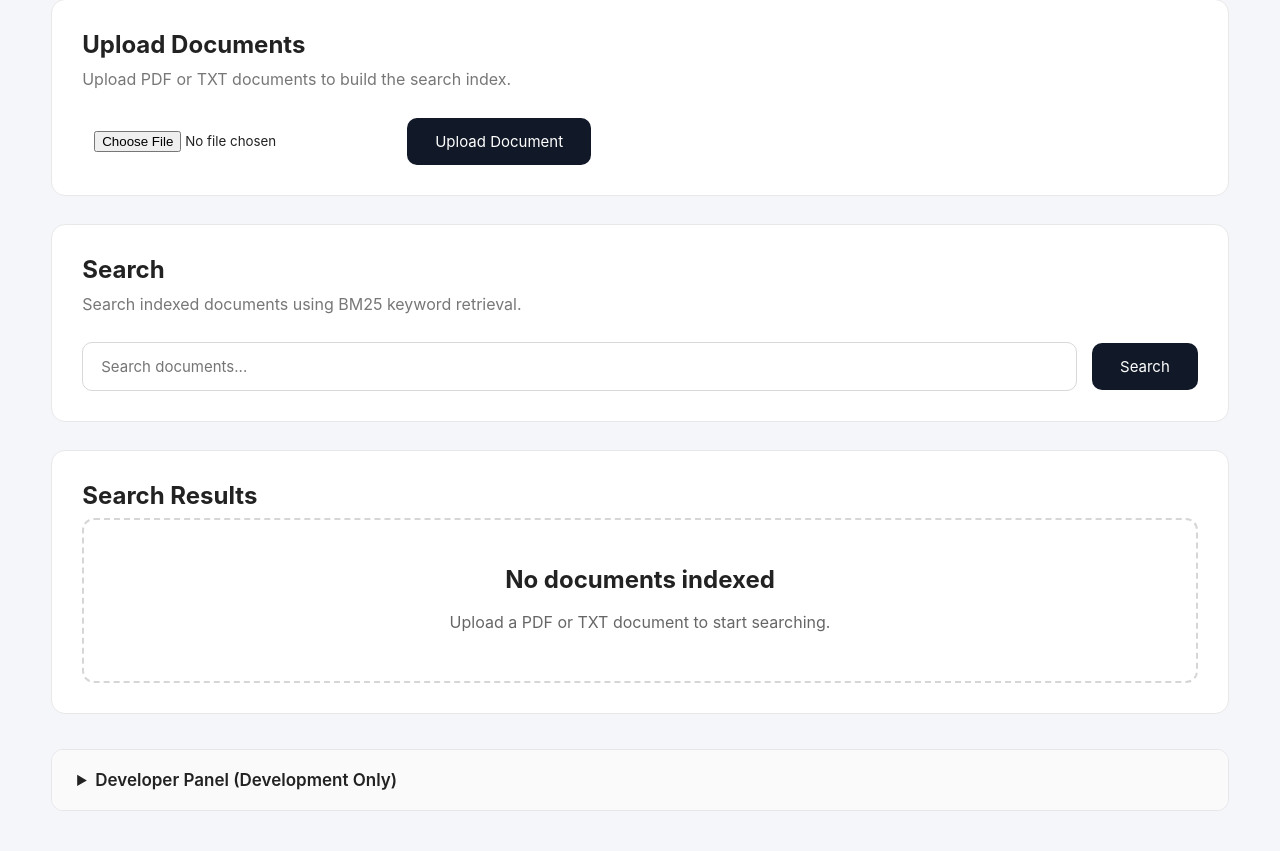
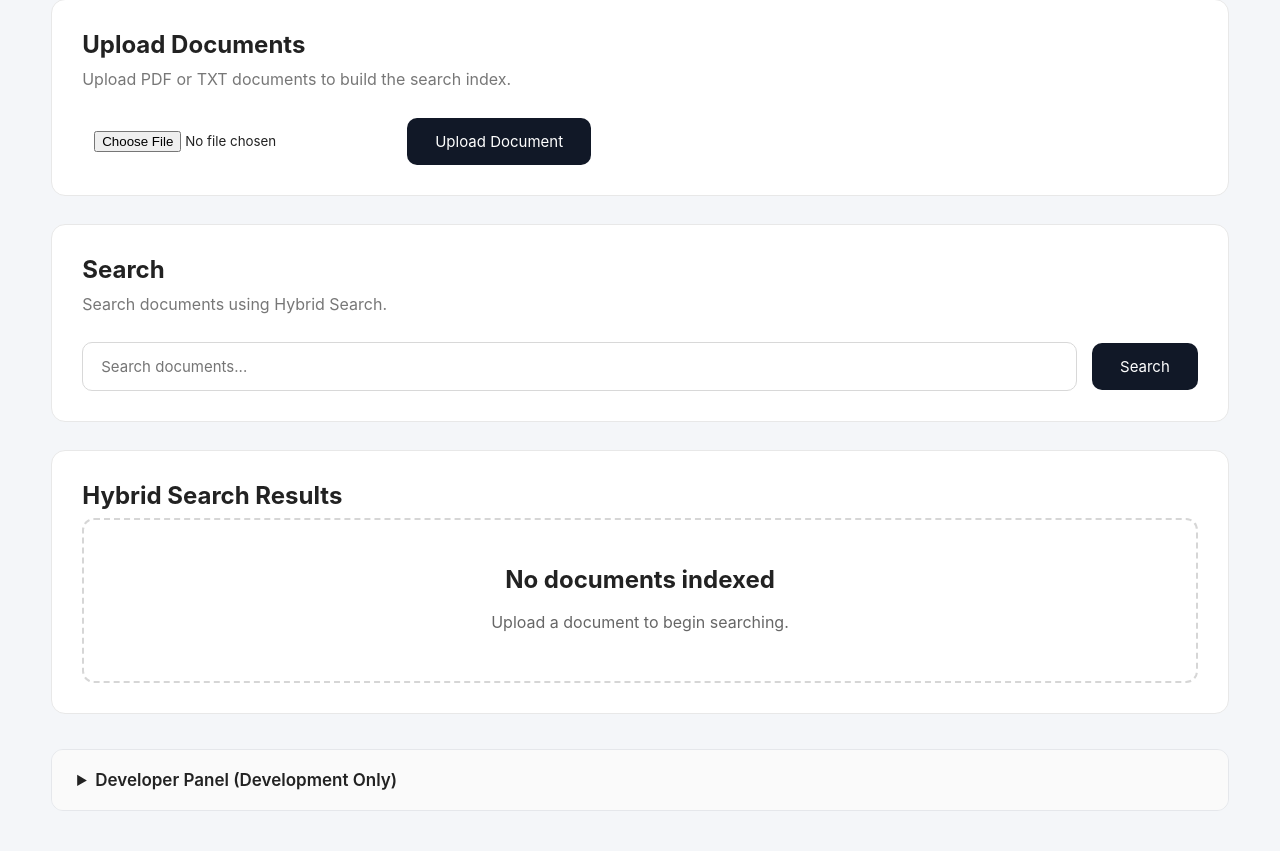
Before and after one commit to karthik-k11/SearchFusionAI, a Flask app: page / in a window 1280 px wide. Shown: the part 116-967 px from the top of the page. Run offline with Flask 3, Linux system fonts and the light colour scheme.

Commit message:
Implemented Reciprocal Rank Fusion (RRF) to combine BM25 and FAISS rankings into a single hybrid ranking

```diff
--- a/app.py
+++ b/app.py
@@ -4,7 +4,10 @@ import os
 from extractor import extract_text
 from chunker import create_chunks
 from bm25_engine import build_bm25, search_bm25
-from embedding_engine import generate_embeddings
+from embedding_engine import generate_embeddings, model
+from faiss_engine import build_faiss_index, search_faiss
+from rrf_engine import reciprocal_rank_fusion
+from db import create_database, save_search
 
 app = Flask(__name__)
 
@@ -13,11 +16,16 @@ app.config["UPLOAD_FOLDER"] = UPLOAD_FOLDER
 
 current_chunks = []
 current_bm25 = None
+current_embeddings = None
+current_faiss_index = None
+
+current_preview_text = ""
 current_file_name = ""
 current_character_count = 0
-current_preview_text = ""
-current_embeddings = None
+
 embedding_count = 0
+
+create_database()
 
 
 @app.route("/", methods=["GET", "POST"])
@@ -25,10 +33,13 @@ def home():
 
     global current_chunks
     global current_bm25
+    global current_embeddings
+    global current_faiss_index
+
+    global current_preview_text
     global current_file_name
     global current_character_count
-    global current_preview_text
-    global current_embeddings
+
     global embedding_count
 
     preview_text = current_preview_text
@@ -37,7 +48,11 @@ def home():
     character_count = current_character_count
 
     message = ""
-    results = []
+
+    bm25_results = []
+    semantic_results = []
+    hybrid_results = []
+
     bm25_ready = current_bm25 is not None
 
     if request.method == "POST":
@@ -58,7 +73,12 @@ def home():
             chunks = create_chunks(preview_text)
 
             current_bm25 = build_bm25(chunks)
+
             current_embeddings = generate_embeddings(chunks)
+
+            current_faiss_index = build_faiss_index(
+                current_embeddings
+            )
 
             embedding_count = len(current_embeddings)
 
@@ -75,14 +95,39 @@ def home():
             bm25_ready = True
             message = "Document uploaded successfully."
 
-    query = request.args.get("query", "").strip()
+    query = request.args.get(
+        "query",
+        ""
+    ).strip()
 
-    if query and current_bm25:
+    if (
+        query
+        and current_bm25
+        and current_faiss_index
+    ):
 
-        results = search_bm25(
+        bm25_results = search_bm25(
             current_bm25,
             current_chunks,
             query
+        )
+
+        semantic_results = search_faiss(
+            model,
+            current_faiss_index,
+            current_chunks,
+            query
+        )
+
+        hybrid_results = reciprocal_rank_fusion(
+            bm25_results,
+            semantic_results
+        )
+
+        save_search(
+            query,
+            current_file_name,
+            len(hybrid_results)
         )
 
         preview_text = current_preview_text
@@ -92,15 +137,28 @@ def home():
 
     return render_template(
         "index.html",
+
         preview_text=preview_text,
         chunks=chunks,
+
         file_name=file_name,
         character_count=character_count,
+
         message=message,
+
         bm25_ready=bm25_ready,
-        results=results,
+
         query=query,
-        embedding_count=embedding_count
+
+        embedding_count=embedding_count,
+
+        faiss_ready=current_faiss_index is not None,
+
+        results=bm25_results,
+
+        semantic_results=semantic_results,
+
+        hybrid_results=hybrid_results
     )
 
 
--- /dev/null
+++ b/db.py
@@ -0,0 +1,113 @@
+import sqlite3
+
+
+DATABASE = "search_history.db"
+
+
+def create_database():
+
+    connection = sqlite3.connect(DATABASE)
+
+    cursor = connection.cursor()
+
+    cursor.execute("""
+
+        CREATE TABLE IF NOT EXISTS search_history (
+
+            id INTEGER PRIMARY KEY AUTOINCREMENT,
+
+            query TEXT,
+
+            file_name TEXT,
+
+            total_results INTEGER,
+
+            searched_at TIMESTAMP DEFAULT CURRENT_TIMESTAMP
+
+        )
+
+    """)
+
+    connection.commit()
+
+    connection.close()
+
+
+def save_search(
+
+    query,
+
+    file_name,
+
+    total_results
+
+):
+
+    connection = sqlite3.connect(DATABASE)
+
+    cursor = connection.cursor()
+
+    cursor.execute(
+
+        """
+
+        INSERT INTO search_history
+
+        (
+
+            query,
+
+            file_name,
+
+            total_results
+
+        )
+
+        VALUES
+
+        (?, ?, ?)
+
+        """,
+
+        (
+
+            query,
+
+            file_name,
+
+            total_results
+
+        )
+
+    )
+
+    connection.commit()
+
+    connection.close()
+
+
+def get_history():
+
+    connection = sqlite3.connect(DATABASE)
+
+    cursor = connection.cursor()
+
+    cursor.execute(
+
+        """
+
+        SELECT *
+
+        FROM search_history
+
+        ORDER BY searched_at DESC
+
+        """
+
+    )
+
+    data = cursor.fetchall()
+
+    connection.close()
+
+    return data
--- a/templates/index.html
+++ b/templates/index.html
@@ -16,6 +16,7 @@
     <div class="logo">
 
         <h2>SearchFusionAI</h2>
+
         <span>Hybrid Search & Retrieval System</span>
 
     </div>
@@ -23,9 +24,21 @@
     <div class="status">
 
         {% if bm25_ready %}
-                <span class="status-ready">● Index Ready</span>
+
+        <span class="status-ready">
+
+            ● Index Ready
+
+        </span>
+
         {% else %}
-                <span class="status-not-ready">● No Documents Indexed</span>
+
+        <span class="status-not-ready">
+
+            ● No Documents Indexed
+
+        </span>
+
         {% endif %}
 
     </div>
@@ -40,7 +53,9 @@
         <h3>Upload Documents</h3>
 
         <p class="subtitle">
+
             Upload PDF or TXT documents to build the search index.
+
         </p>
 
         <form method="POST" enctype="multipart/form-data">
@@ -52,7 +67,9 @@
             >
 
             <button type="submit">
+
                 Upload Document
+
             </button>
 
         </form>
@@ -69,23 +86,29 @@
 
     </section>
 
-        <!-- Search -->
 
     <section class="panel">
 
         <h3>Search</h3>
 
         <p class="subtitle">
-                Search indexed documents using BM25 keyword retrieval.
+
+            Search documents using Hybrid Search.
+
         </p>
 
         <form method="GET" class="search-form">
 
             <input
+
                 type="text"
+
                 name="query"
+
                 value="{{ query }}"
+
                 placeholder="Search documents..."
+
             >
 
             <button type="submit">
@@ -101,43 +124,57 @@
 
     <section class="panel">
 
-            <h3>Search Results</h3>
+        <h3>Hybrid Search Results</h3>
 
         {% if not file_name %}
 
         <div class="empty-state">
 
-                    <h4>No documents indexed</h4>
+            <h4>
+
+                No documents indexed
+
+            </h4>
 
             <p>
-                        Upload a PDF or TXT document to start searching.
+
+                Upload a document to begin searching.
+
             </p>
 
         </div>
 
         {% elif query %}
 
-                {% if results %}
+            {% if hybrid_results %}
 
             <div class="success-box">
 
-                        {{ results|length }} result(s) found for
+                {{ hybrid_results|length }}
+
+                result(s) found for
+
                 "<strong>{{ query }}</strong>"
 
             </div>
 
-                    {% for chunk, score in results %}
+            {% for chunk, score in hybrid_results %}
 
             <div class="result-card">
 
                 <div class="result-header">
 
-                            <h4>{{ file_name }}</h4>
+                    <h4>
+
+                        {{ file_name }}
+
+                    </h4>
 
                     <span>
 
-                                BM25 Score :
-                                {{ "%.2f"|format(score) }}
+                        Hybrid Score :
+
+                        {{ "%.4f"|format(score) }}
 
                     </span>
 
@@ -157,27 +194,23 @@
 
             <div class="empty-state">
 
-                        <h4>No Results Found</h4>
+                <h4>
+
+                    No Results Found
+
+                </h4>
 
                 <p>
 
-                            No documents matched
+                    No matching content found for
 
-                            <strong>"{{ query }}"</strong>
+                    <strong>
+
+                        "{{ query }}"
+
+                    </strong>
 
                 </p>
-
-                        <br>
-
-                        <ul>
-
-                            <li>Check the spelling.</li>
-
-                            <li>Try another keyword.</li>
-
-                            <li>Use broader search terms.</li>
-
-                        </ul>
 
             </div>
 
@@ -187,13 +220,15 @@
 
         <div class="empty-state">
 
-                    <h4>Ready to Search</h4>
+            <h4>
+
+                Ready to Search
+
+            </h4>
 
             <p>
 
-                        Your document has been indexed.
-
-                        Enter a keyword above to search.
+                Upload a document and search.
 
             </p>
 
@@ -202,8 +237,6 @@
         {% endif %}
 
     </section>
-
-        <!-- Developer Panel -->
 
     <details class="developer-panel">
 
@@ -215,7 +248,11 @@
 
         <div class="developer-content">
 
-                <h4>Indexed Document</h4>
+            <h4>
+
+                Indexed Document
+
+            </h4>
 
             <p>
 
@@ -235,7 +272,11 @@
 
             <br>
 
-                <h4>Extracted Text Preview</h4>
+            <h4>
+
+                Extracted Text Preview
+
+            </h4>
 
             <pre>
 
@@ -245,7 +286,11 @@
 
             <br>
 
-                <h4>Embeddings</h4>
+            <h4>
+
+                Embeddings
+
+            </h4>
 
             <p>
 
@@ -257,7 +302,37 @@
 
             <br>
 
-                <h4>Generated Chunks</h4>
+            <h4>
+
+                FAISS Index
+
+            </h4>
+
+            {% if faiss_ready %}
+
+            <p style="color:green;">
+
+                ✓ FAISS Index Built Successfully
+
+            </p>
+
+            {% else %}
+
+            <p style="color:red;">
+
+                FAISS Index Not Built
+
+            </p>
+
+            {% endif %}
+
+            <br>
+
+            <h4>
+
+                Generated Chunks
+
+            </h4>
 
             {% for chunk in chunks %}
 
```
Also changed, not shown: rrf_engine.py (added, +47 -0 lines), README.md (added), config.py (added), search_history.db (added). Lines whose indentation alone changed are shown as unchanged.
